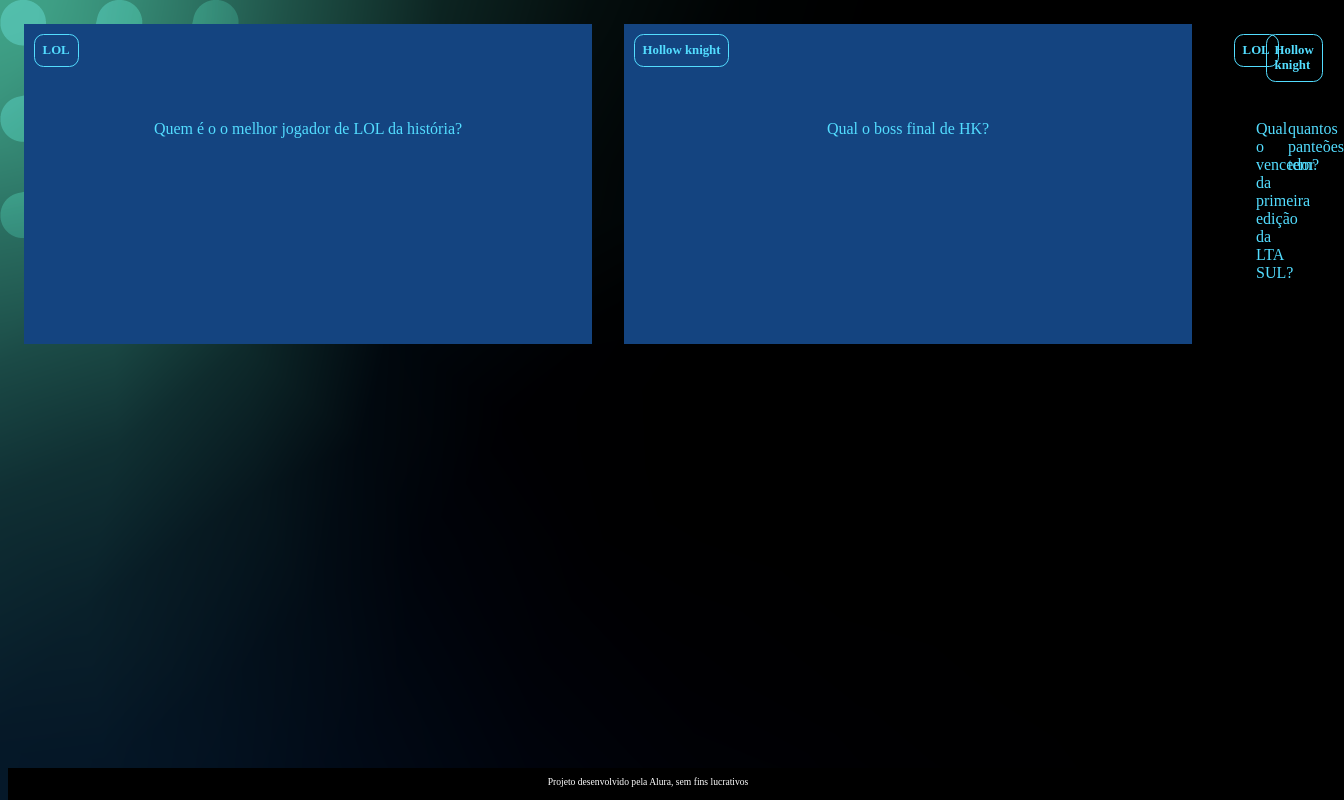
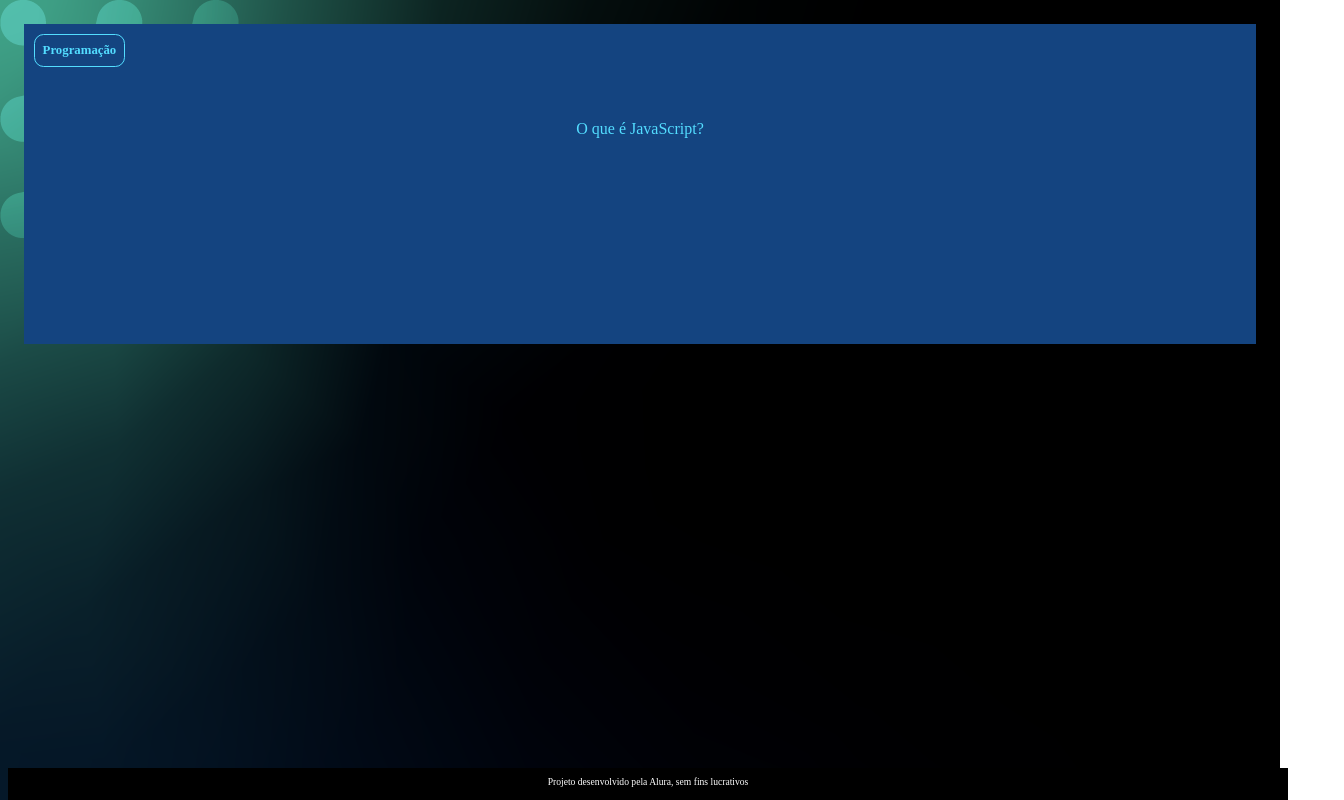
Before and after one commit to GitMatheusGit/ferramenta-de-estudo, a plain HTML site: page index.html in a window 1280 px wide. Shown: the whole page, 1344 px wide, since content can reach past the window. Drawn offline with Linux system fonts and the light colour scheme; a web font is replaced by a local one.

Commit message:
Update index.html

```diff
--- a/index.html
+++ b/index.html
@@ -4,9 +4,6 @@
     <meta charset="UTF-8">
     <meta name="viewport" content="width=device-width, initial-scale=1.0">
     <link rel="stylesheet" href="assets/style.css">
-    <link rel="preconnect" href="https://fonts.googleapis.com">
-<link rel="preconnect" href="https://fonts.gstatic.com" crossorigin>
-<link href="https://fonts.googleapis.com/css2?family=Playfair+Display:ital,wght@0,400..900;1,400..900&display=swap" rel="stylesheet">
     <title>Flashcard</title>
 </head>
 <body>
@@ -14,53 +11,19 @@
         <section id="container">
             <article class="cartao">
                 <div class="cartao__conteudo">
-                    <h3>LOL</h3>
+                    <h3>Programação</h3>
                     <div class="cartao__conteudo__pergunta">
-                        <p>Quem é o o melhor jogador de LOL da história?</p>
+                        <p>O que é JavaScript?</p>
                     </div>
                     <div class="cartao__conteudo__resposta">
-                        <p>melhor jogador de LOL da história é o Faker</p>
-                    </div>
-                </div>
-            </article>
-            <article class="cartao">
-                <div class="cartao__conteudo">
-                    <h3>Hollow knight</h3>
-                    <div class="cartao__conteudo__pergunta">
-                        <p>Qual o boss final de HK?</p>
-                    </div>
-                    <div class="cartao__conteudo__resposta">
-                        <p>Radiancia</p>
-                    </div>
-                </div>
-            </article>
-                  <section id="container">
-            <article class="cartao">
-                <div class="cartao__conteudo">
-                    <h3>LOL</h3>
-                    <div class="cartao__conteudo__pergunta">
-                        <p>Qual o vencedor da primeira edição da LTA SUL?</p>
-                    </div>
-                    <div class="cartao__conteudo__resposta">
-                        <p>a Pain</p
-                    </div>
-                </div>
-            </article>
-                  <section id="container">
-            <article class="cartao">
-                <div class="cartao__conteudo">
-                    <h3>Hollow knight</h3>
-                    <div class="cartao__conteudo__pergunta">
-                        <p>quantos panteões tem?</p>
-                    </div>
-                    <div class="cartao__conteudo__resposta">
-                        <p>são 5</p>
+                        <p>O JavaScript é uma linguagem de programação</p>
                     </div>
                 </div>
             </article>
         </section>
     </main>
     <footer>
+    <footer>
         <p>Projeto desenvolvido pela Alura, sem fins lucrativos</p>
     </footer>
 </body>
```
